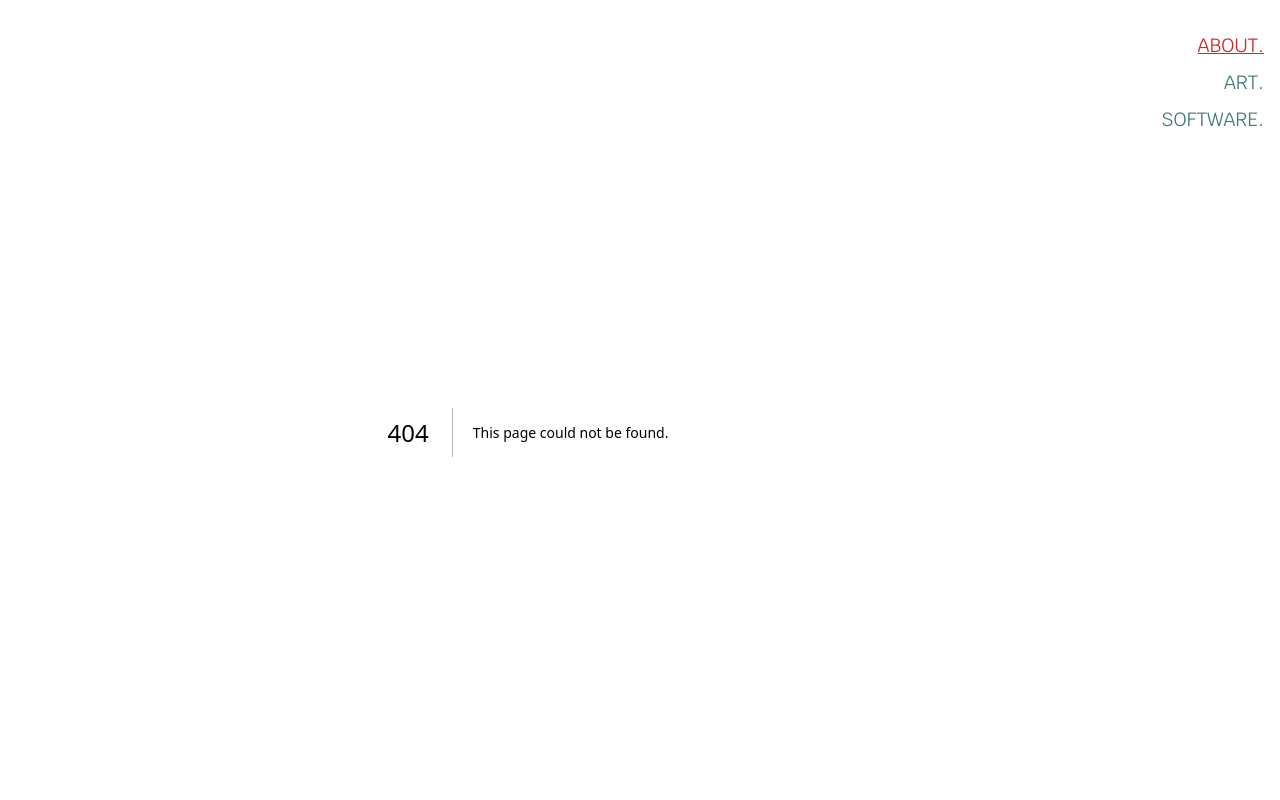
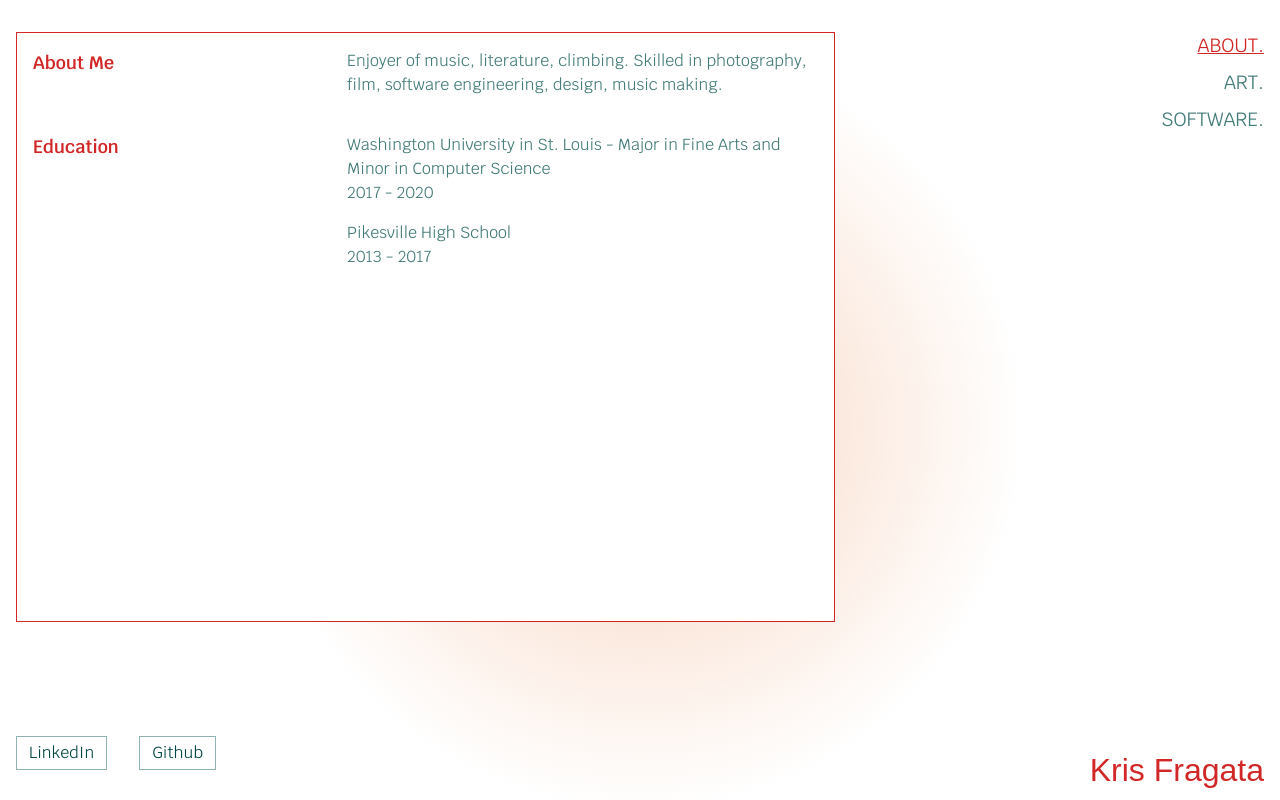
Before and after one commit to krisfragata/portfolio-2026-gd, a Next.js app: page /about in a window 1280 px wide. Before the commit this address had no page. Shown: the top 800 px of the page. Built offline with nearby package versions, Linux system fonts and the light colour scheme; a web font is replaced by a local one.

Commit message:
re(about):tweak about route to align with new figma designs

```diff
--- /dev/null
+++ b/src/app/about/education_list.ts
@@ -0,0 +1,33 @@
+export interface Education {
+    schoolName: string;
+    years: string;
+    description: string;
+    id: string;
+}
+
+export const educationList:Education[] = [
+    // {
+    //     schoolName: 'University of London',
+    //     years: '2025 - present',
+    //     description: "I am currently undergoing a bachelor’s degree in Computer Science at University of London with a focus on Data Science and Machine Learning.",
+    //     id: 'uni_london',
+    // },
+    // {
+    //     schoolName: 'Codesmith',
+    //     years: '2023 - 2024',
+    //     description: "I studied software engineering fundamentals at Codesmith Software Engineering Bootcamp.",
+    //     id: 'codesmith',
+    // },
+    {
+        schoolName: 'Washington University in St. Louis - Major in Fine Arts and Minor in Computer Science',
+        years: '2017 - 2020',
+        description: 'I studied Fine Arts and Design at Washington University in St. Louis and gained introductory knowledge of Computer Science',
+        id: 'washu'
+    },
+    {
+        schoolName: 'Pikesville High School',
+        years: '2013 - 2017',
+        description: 'I graduated as valedictorian at Pikesville High School.',
+        id: 'phs'
+    }
+]
--- /dev/null
+++ b/src/app/about/page.tsx
@@ -0,0 +1,36 @@
+import React from "react";
+import { Education, educationList } from "./education_list";
+
+const About: React.FC = () => {
+    const renderEducationInfo = () => {
+            return educationList.map((edu:Education, index) => {
+            return (<div className="education-item" key={index}>
+                        <div className="about-name">{edu.schoolName}</div>
+                        <div className="details">{edu.years}</div>
+                        {/* <div className="description">{edu.description}</div> */}
+                    </div>);
+        });
+    }
+    return (
+        <div className="about-container">
+            <div className="section">
+                <div className="header">
+                    About Me
+                </div>
+                <p className="summary">
+                    Enjoyer of music, literature, climbing. Skilled in photography, film, software engineering, design, music making.
+                </p>
+            </div>
+            <div className="section">
+                <div className="header">
+                    Education
+                </div>
+                <div className="education">
+                    {renderEducationInfo()}
+                </div>
+            </div>
+        </div>
+    );
+};
+
+export default About;
--- a/src/app/more/page.tsx
+++ /dev/null
@@ -1,11 +0,0 @@
-import React from "react";
-
-const More: React.FC = () => {
-    return (
-        <div className="left-main-text">
-            The <span className="text-primary">More About</span> page is under progress...
-        </div>
-    );
-};
-
-export default More;
```
